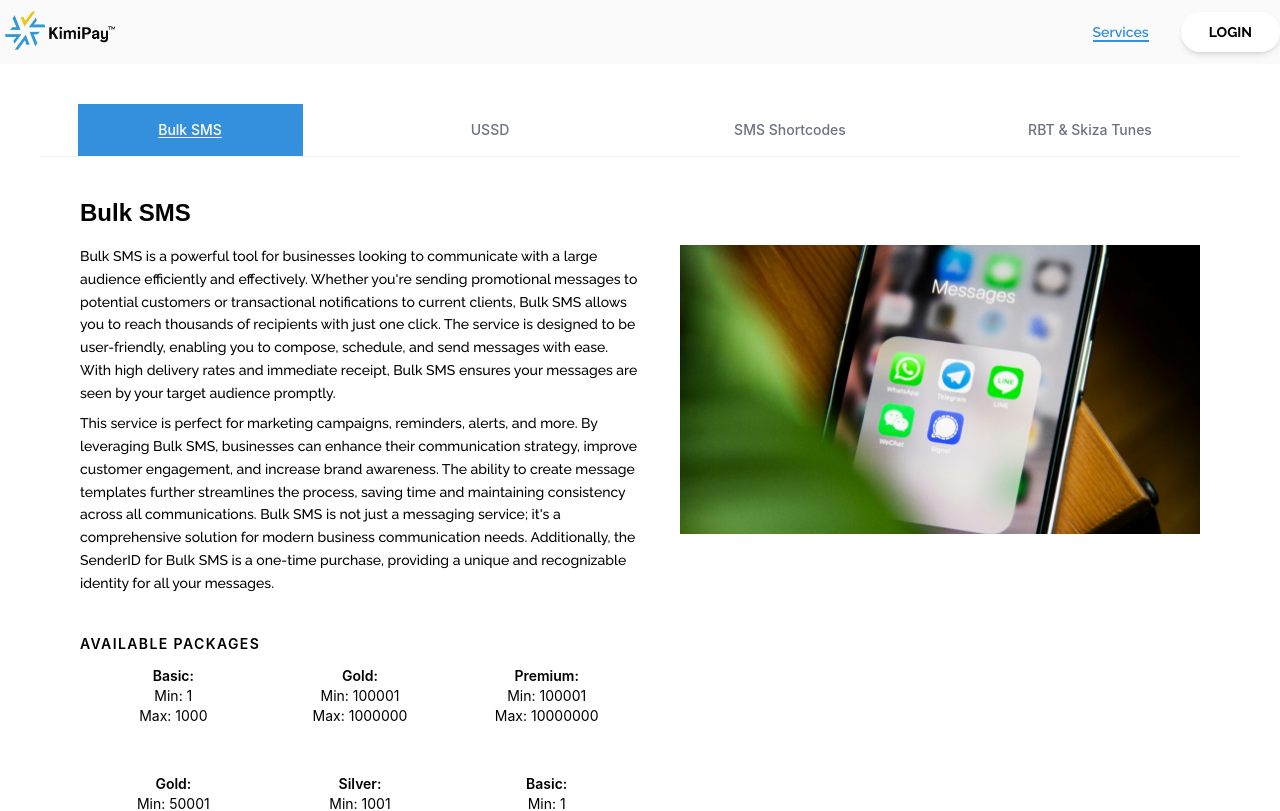
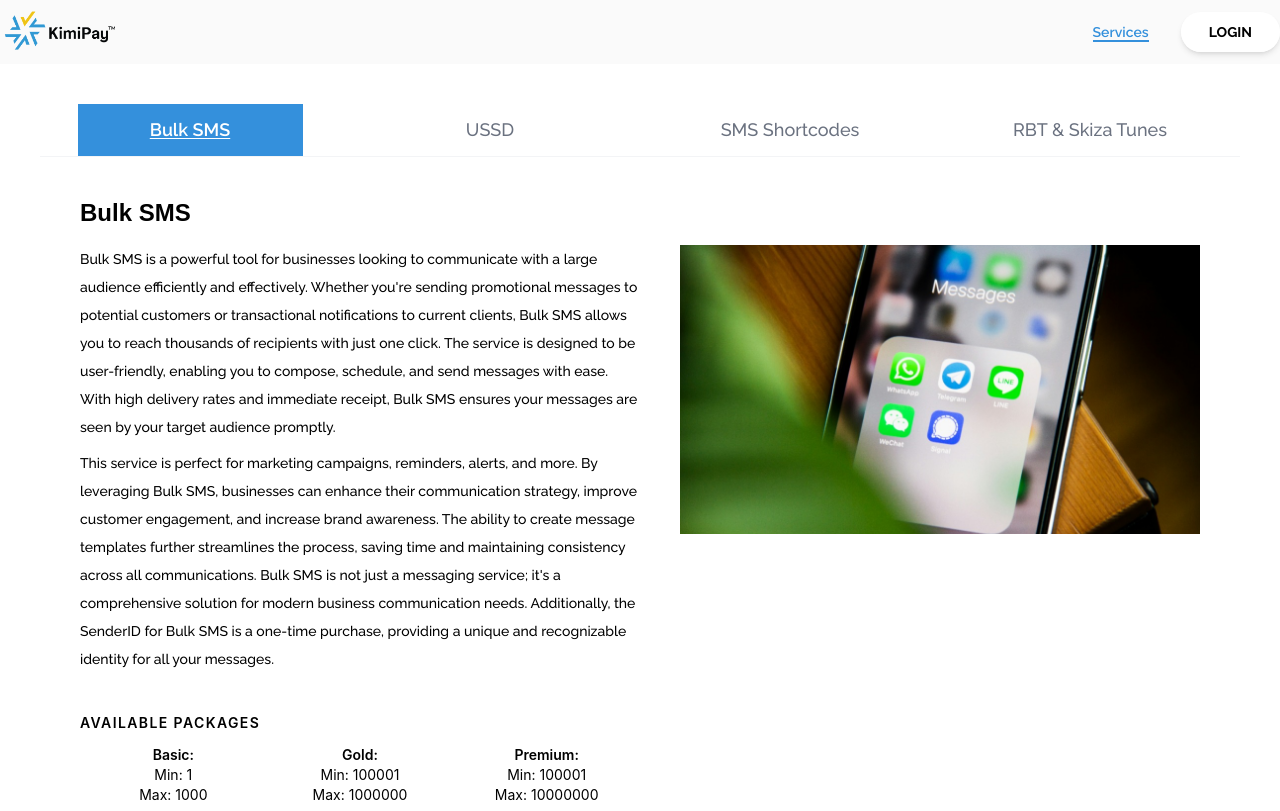
Before and after one commit to GloriaMMuthumbi/kimipay-bulksms, a React (Create React App) app: page /services in a window 1280 px wide. Shown: the top 811 px of the page. Built offline with nearby package versions, Linux system fonts and the light colour scheme.

Commit message:
added more line spacing to paragraphs

```diff
--- a/src/components/BulkSMSTab.js
+++ b/src/components/BulkSMSTab.js
@@ -7,13 +7,13 @@ const BulkSMS = () => {
             <div className="grid grid-cols-2 space-x-10">
                 <div className="col">
                     <div className="row mb-10">
-                        <p className="raleway font-medium text-sm leading-relaxed mb-2">Bulk SMS is a powerful tool for businesses
+                        <p className="raleway font-medium text-sm leading-loose mb-2">Bulk SMS is a powerful tool for businesses
                         looking to communicate with a large audience efficiently and effectively. Whether you're sending promotional
                         messages to potential customers or transactional notifications to current clients, Bulk SMS allows you to reach
                         thousands of recipients with just one click. The service is designed to be user-friendly, enabling you to compose,
                         schedule, and send messages with ease. With high delivery rates and immediate receipt, Bulk SMS ensures your
                         messages are seen by your target audience promptly.</p>
-                        <p className="raleway font-medium text-sm leading-relaxed">This service is perfect for marketing campaigns,
+                        <p className="raleway font-medium text-sm leading-loose">This service is perfect for marketing campaigns,
                         reminders, alerts, and more. By leveraging Bulk SMS, businesses can enhance their communication strategy,
                         improve customer engagement, and increase brand awareness. The ability to create message templates further
                         streamlines the process, saving time and maintaining consistency across all communications. Bulk SMS is
--- a/src/components/RBT&SkizaTunesTab.js
+++ b/src/components/RBT&SkizaTunesTab.js
@@ -7,12 +7,12 @@ const RBTSkizaTunes = () => {
             <div className="grid grid-cols-2 space-x-10">
                 <div className="col">
                     <div className="row mb-10">
-                        <p className="raleway font-medium text-sm leading-relaxed mb-2">Ringback Tones transform the waiting
+                        <p className="raleway font-medium text-sm leading-loose mb-2">Ringback Tones transform the waiting
                         experience for callers by replacing the standard ringing sound with customized music or messages.
                         This service allows businesses to promote their brand, entertain callers, or share important information
                         while they wait for the call to be answered. By offering a personalized and engaging experience, Ringback
                         Tones can leave a positive impression on callers and reinforce brand identity.</p>
-                        <p className="raleway font-medium text-sm leading-relaxed">Businesses can choose from a wide range of
+                        <p className="raleway font-medium text-sm leading-loose">Businesses can choose from a wide range of
                         pre-made tones or upload their custom sounds to suit their branding needs. Subscribers can manage their
                         tones easily through an online portal, switching between different tones based on their preferences.
                         Ringback Tones provide a unique opportunity to connect with your audience in an often-overlooked
--- a/src/components/SMSShortcodesTab.js
+++ b/src/components/SMSShortcodesTab.js
@@ -7,12 +7,12 @@ const SMSShortcodes = () => {
             <div className="grid grid-cols-2 space-x-10">
                 <div className="col">
                     <div className="row mb-10">
-                        <p className="raleway font-medium text-sm leading-relaxed mb-2">SMS Shortcodes are specialized telephone
+                        <p className="raleway font-medium text-sm leading-loose mb-2">SMS Shortcodes are specialized telephone
                         numbers that are shorter than normal mobile numbers, designed for high-throughput and two-way messaging.
                         They are ideal for a variety of applications including marketing campaigns, customer feedback, voting,
                         and interactive services. By using SMS Shortcodes, businesses can create memorable and easy-to-use
                         channels for customer interaction, making it simpler for customers to engage with your brand.</p>
-                        <p className="raleway font-medium text-sm leading-relaxed">These shortcodes can be either dedicated,
+                        <p className="raleway font-medium text-sm leading-loose">These shortcodes can be either dedicated,
                         meaning exclusive to your brand, or shared, where multiple businesses use the same number with unique
                         keywords. This flexibility makes SMS Shortcodes suitable for businesses of all sizes and types.
                         With the ability to automate responses and gather real-time data, SMS Shortcodes provide a
--- a/src/components/USSDTab.js
+++ b/src/components/USSDTab.js
@@ -7,13 +7,13 @@ const USSD = () => {
             <div className="grid grid-cols-2 space-x-10">
                 <div className="col">
                     <div className="row mb-10">
-                        <p className="raleway font-medium text-sm leading-relaxed mb-2">USSD (Unstructured Supplementary Service Data)
+                        <p className="raleway font-medium text-sm leading-loose mb-2">USSD (Unstructured Supplementary Service Data)
                         is a real-time messaging service used by GSM cellular telephones to communicate directly with the service
                         provider's computers. This technology is widely used for mobile banking, customer feedback, and other
                         interactive services, providing users with quick and easy access to essential information and services.
                         USSD codes, such as *123#, allow users to navigate through menu options and receive immediate responses,
                         making it an efficient tool for real-time interactions.</p>
-                        <p className="raleway font-medium text-sm leading-relaxed">The simplicity and speed of USSD make it an
+                        <p className="raleway font-medium text-sm leading-loose">The simplicity and speed of USSD make it an
                         excellent choice for businesses looking to offer interactive services without requiring an internet
                         connection. From balance inquiries to service subscriptions, USSD can handle a wide range of customer
                         requests swiftly. It enhances customer experience by providing instant responses and seamless
--- a/src/pages/ServicesPage.js
+++ b/src/pages/ServicesPage.js
@@ -25,10 +25,10 @@ const ServicePage = () => {
                         <li className="flex-1" key={index}>
                             <button
                                 onClick={() => setActiveTab(index)}
-                                className={`w-3/4 p-4 relative ${
+                                className={`w-3/4 py-3 relative text-lg raleway  ${
                                     activeTab === index
-                                        ? 'text-white bg-kimiBlue underline underline-offset-2'
-                                        : 'hover:text-gray-600 hover:bg-gray-50'
+                                        ? 'text-white bg-kimiBlue font-semibold underline underline-offset-2'
+                                        : 'hover:text-gray-600 hover:bg-gray-50 font-medium'
                                 }`}
                             >
                                 {tab.name}
```
